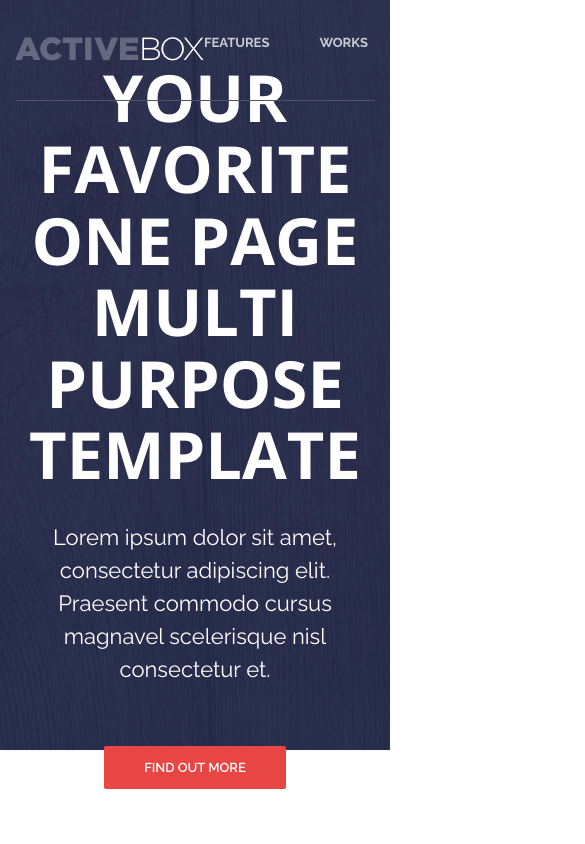
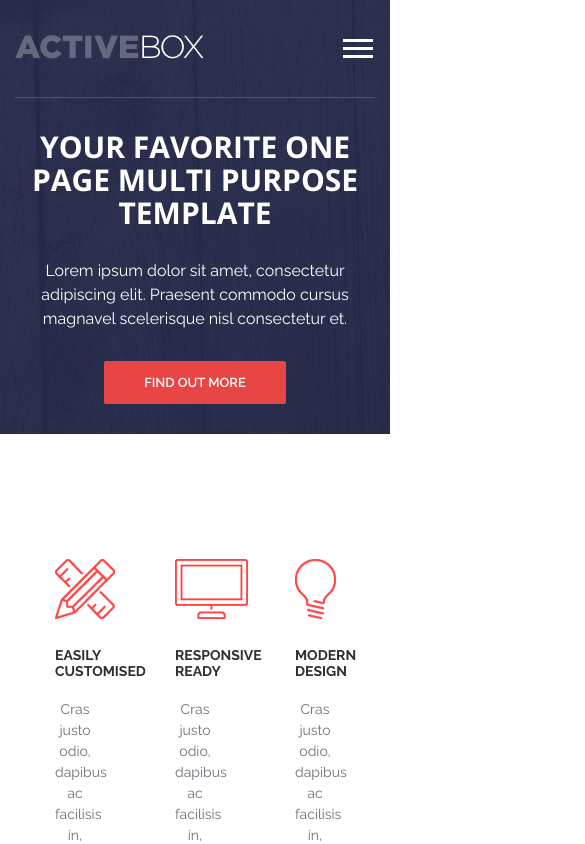
Before and after one commit to SergeyEfimenko/ActiveBox, a plain HTML site: page index.html in a window 390 px wide. Shown: the top 844 px of the page, 585 px wide, since content can reach past the window. Drawn offline with nearby package versions, Linux system fonts and the light colour scheme.

Commit message:
Media(Header,burger,intro

```diff
--- a/css/main.css
+++ b/css/main.css
@@ -100,7 +100,7 @@ nav {
 	padding-top: 100px;
 
 	background: #31344e url("../img/bg_header.jpg") center no-repeat;
-	background-size: cover;
+	background-size: cover; /*Масштабирует изображение с сохранением пропорций так, чтобы его ширина или высота равнялась ширине или высоте блока.*/
 }
 
 .intro__inner {
@@ -531,3 +531,96 @@ nav {
 .copyright__text span {
 	color: #fff;
 }
+
+.burger {
+	display: none;
+	padding: 9px 2px;
+	border: 0;
+	background: none;
+	cursor: pointer;
+}
+
+.burger__item {
+	display: block;
+	width: 30px;
+	height: 3px;
+
+	background-color: #fff;
+
+	font-size: 0;
+	color: transparent;
+
+	position: relative;
+}
+
+.burger__item:before,.burger__item:after {
+	content: "";
+	height: 100%;
+
+	background-color: #fff;
+
+
+
+	position: absolute;
+	right: 0;
+	z-index: 1;
+
+
+}
+
+.burger__item:before{
+	top: -8px;
+	width: 30px;
+}
+
+.burger__item:after {
+	bottom: -8px;
+	width: 30px;
+}
+
+
+
+/* Media
+==============*/
+
+
+@media (max-width: 991px) {
+
+
+	/* Nav*/
+
+.nav{
+		display: none;
+	}
+
+	/*Burger*/
+
+.burger {
+	display: block;
+}
+
+	/*Intro*/
+
+
+.intro__title {
+	font-size: 40px;
+}
+
+}
+
+@media (max-width: 767px) {
+
+	.intro {
+		height: auto;
+		padding-top: 130px;
+		padding-bottom: 30px;
+	}
+
+	.intro__title {
+	font-size: 30px;
+}
+	.intro__subtitle{
+		font-size: 16px;
+		margin-bottom: 30px;
+	}
+}
--- a/index.html
+++ b/index.html
@@ -4,6 +4,7 @@
 	<meta charset="UTF-8">
 	<link href="https://fonts.googleapis.com/css2?family=Cardo:ital@1&family=Open+Sans:wght@700&family=Raleway:wght@300;400;600;700&display=swap" rel="stylesheet">
 	<link rel="stylesheet" href="css/main.css">
+	<meta name="viewport" content="width=device-width, initial-scale=1"> <!--сайт принимает ширину дивайса. Initial-scale=1 - сайт по умолчанию загружается в оригинальном размере но его можно приближать(скролить)-->
 	<title>ActiveBox</title>
 </head>
 <body>
@@ -47,6 +48,7 @@
 				<div class="header__logo">
 					<img src="img/ActiveBox.png" alt="logo">
 				</div>
+
 				<nav class="nav">
 					<a class="nav__link" href="#"> Features</a>
 					<a class="nav__link" href="#"> Works</a>
@@ -54,6 +56,11 @@
 					<a class="nav__link" href="#"> Testimonials</a>
 					<a class="nav__link" href="#"> Download</a>
 				</nav>
+
+				<button class="burger" type="button">
+					<span class="burger__item">Menu</span>
+				</button>
+
 			</div>
 		</div>
 	</header>
```
